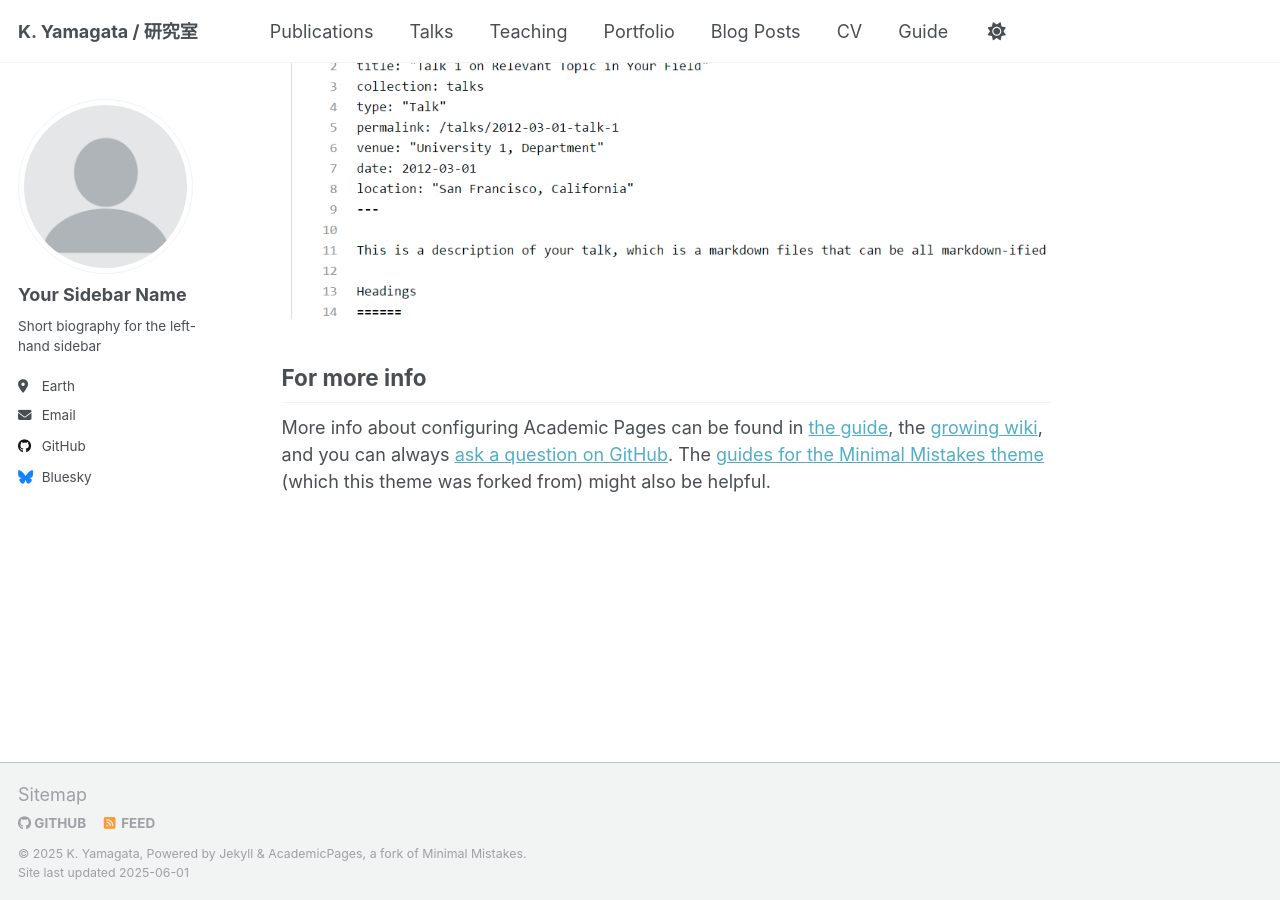
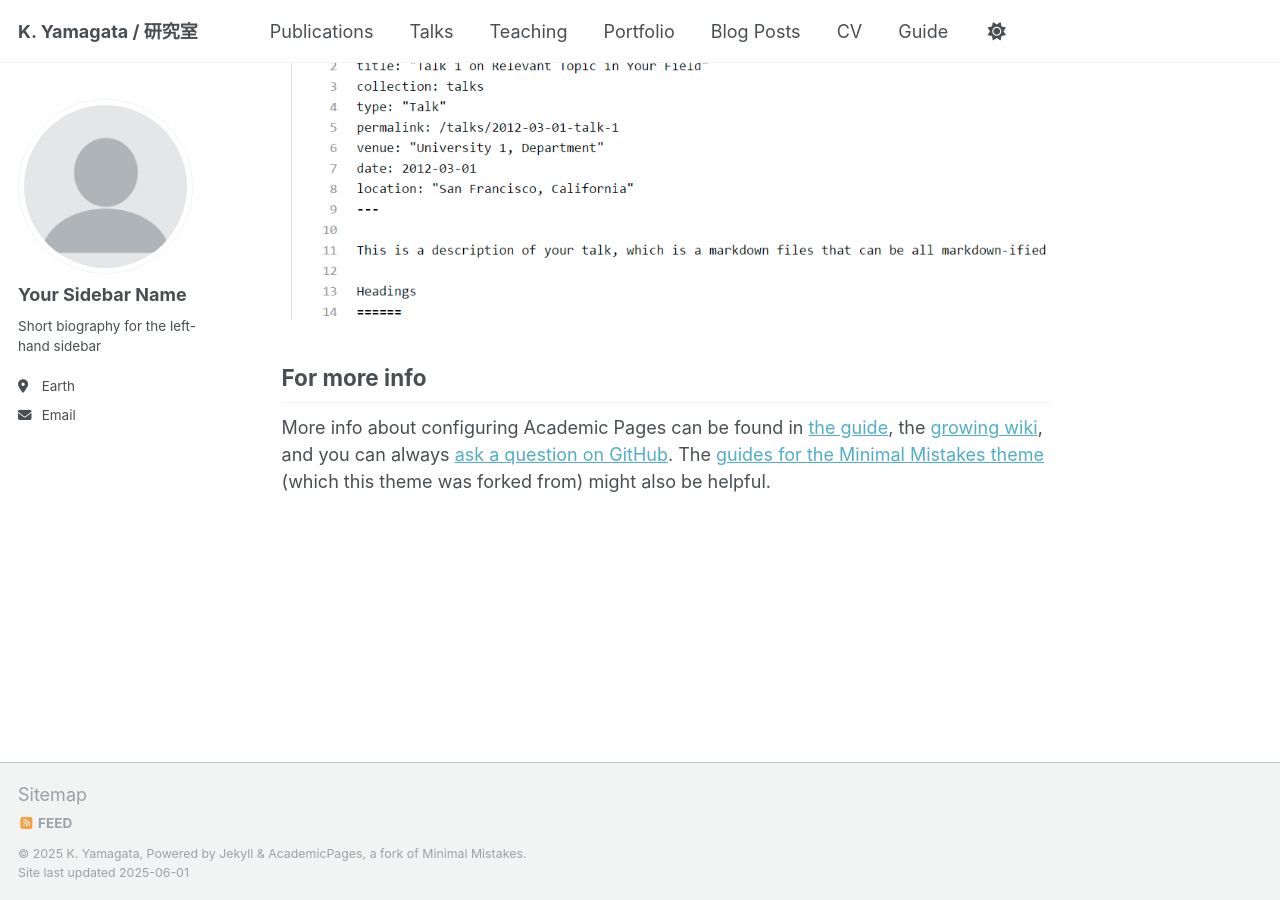
Before and after one commit to qymgt/qymgt.github.io, a Jekyll site: the page built from _pages/about.md, in a window 1280 px wide and 900 px high, scrolled down 2636 px. Built offline with Jekyll 4.4.1, drawn with Linux system fonts in a browser that asks for light colours.

Commit message:
Update _config.yml
ccc

```diff
--- a/_config.yml
+++ b/_config.yml
@@ -46,19 +46,19 @@ author:
   bitbucket        : # Username - Update with your username on the site
   codepen          : # Username
   dribbble         : # Username
-  github           : "academicpages"
-  kaggle           : # Username
+  #github           : "academicpages"
+  #kaggle           : # Username
   stackoverflow    : # User number or user number and name (i.e., use "1" or "1/jeff-atwood")
 
   # Social media
-  bluesky          : "bsky.app" # Replace this with you Bluesky username
+  #bluesky          : "bsky.app" # Replace this with you Bluesky username
   facebook         : # Username
   flickr           : # Username
   foursquare       : # Username
   goodreads        : # Username
   google_plus      : # Username
   keybase          : # Username
-  instagram        : # Username
+  #instagram        : # Username
   lastfm           : # Username
   linkedin         : # Username
   mastodon         : # URL
```
